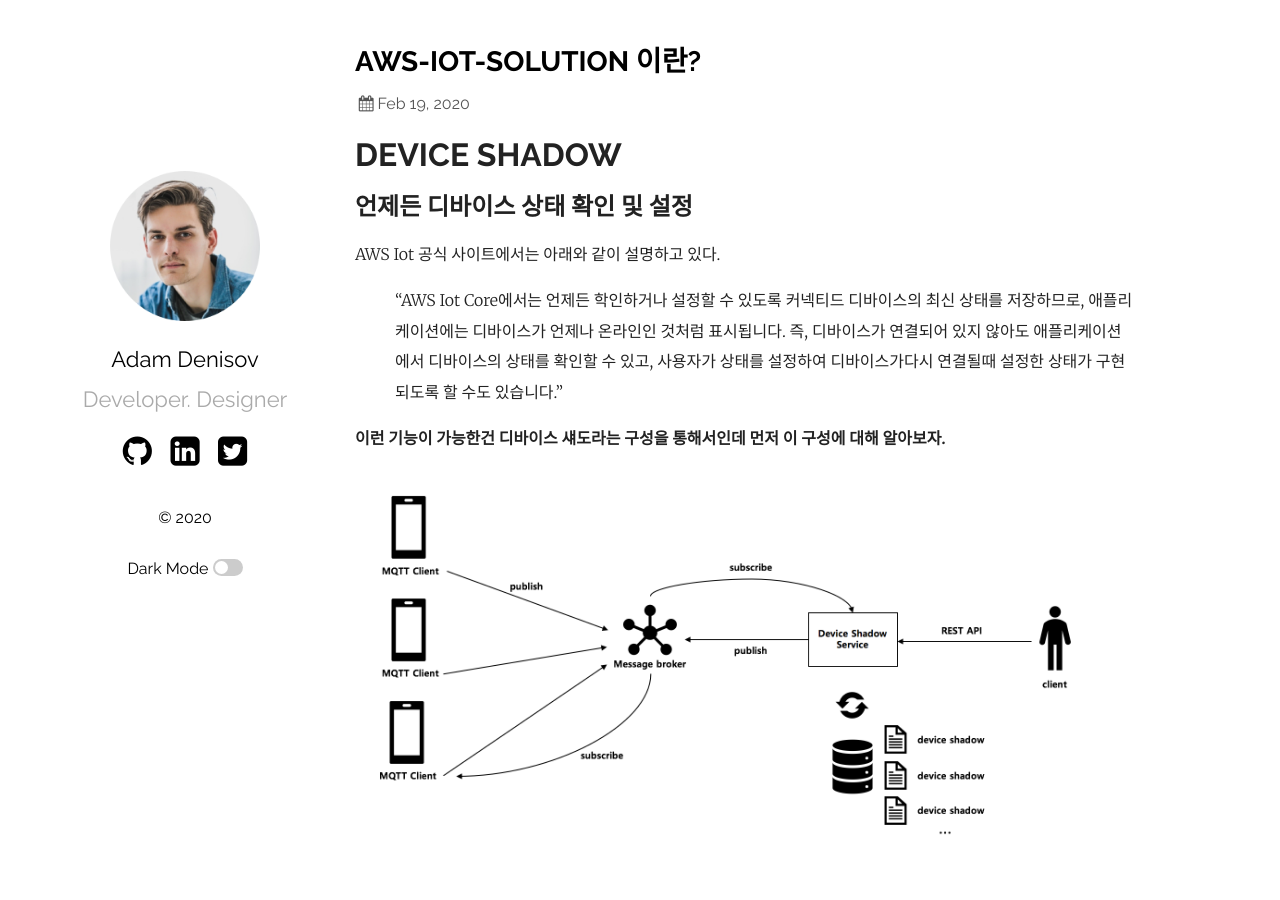
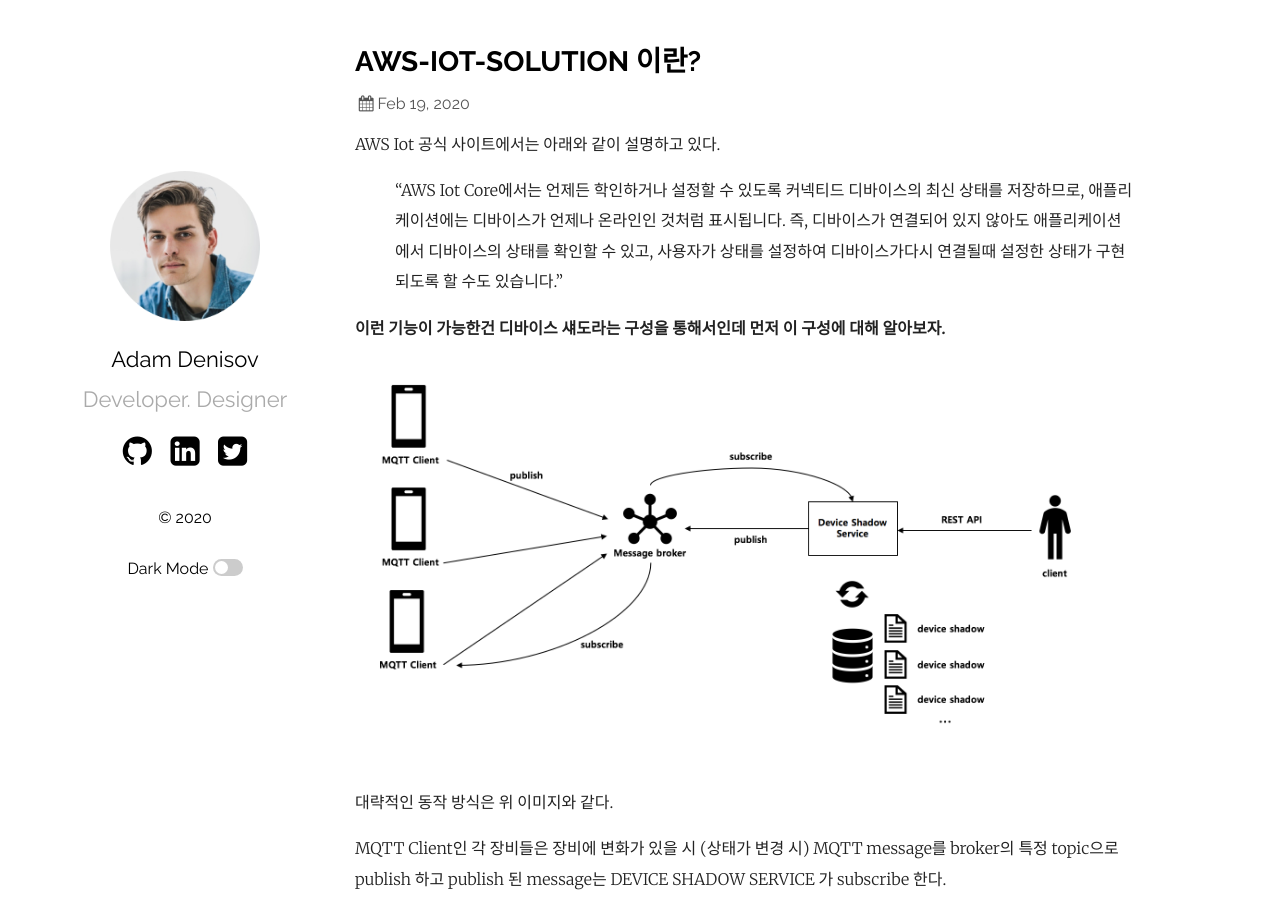
Before and after one commit to ppyong/ppyong.github.io, a Jekyll site: the page built from _posts/2020-02-19-aws-iot-solution.md, in a window 1280 px wide and 900 px high. Built offline with Jekyll 4.4.1, drawn with Linux system fonts in a browser that asks for light colours.

Commit message:
Update 2020-02-19-aws-iot-solution.md

```diff
--- a/_posts/2020-02-19-aws-iot-solution.md
+++ b/_posts/2020-02-19-aws-iot-solution.md
@@ -4,10 +4,6 @@ title: AWS-IOT-SOLUTION 이란?
 image: /img/aws-iot-core.png
 tags: [aws, iot]
 ---
-
-# DEVICE SHADOW
-
-## 언제든 디바이스 상태 확인 및 설정
 
 AWS Iot 공식 사이트에서는 아래와 같이 설명하고 있다.
 
```
